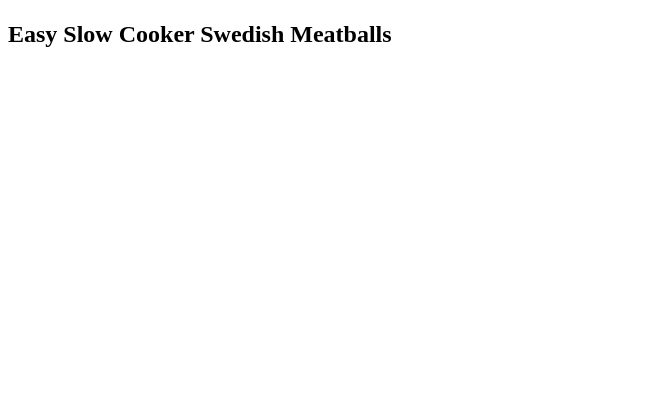
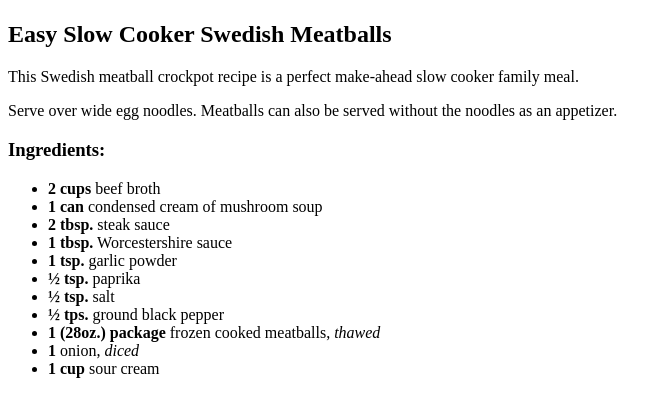
Before and after one commit to kignhtkign/odin-recipes, a plain HTML site: page recipes/swedish-meatballs.html in a window 1280 px wide. Shown: the part 315-732 px from the top of the page, without its empty margins (0-672 px from the left). Drawn offline with Linux system fonts and the light colour scheme.

Commit message:
Add description and ingredients

```diff
--- a/recipes/swedish-meatballs.html
+++ b/recipes/swedish-meatballs.html
@@ -9,5 +9,21 @@
         <h1>Swedish Meatballs</h1>
         <img src="https://www.allrecipes.com/thmb/31PbC0vJi_xQe4oZzWlhTdbrWIs=/1500x0/filters:no_upscale():max_bytes(150000):strip_icc():format(webp)/9242614-b9f851dd319a4198876f54f712055cbc.jpg" rel="noopener noreferrer" alt="Swedish Meatballs" width="310">
         <h2>Easy Slow Cooker Swedish Meatballs</h2>
+        <p>This Swedish meatball crockpot recipe is a perfect make-ahead slow cooker family meal.</p>
+        <p>Serve over wide egg noodles. Meatballs can also be served without the noodles as an appetizer.</p>
+        <h3>Ingredients:</h3>
+        <ul>
+            <li><strong>2 cups</strong> beef broth</li>
+            <li><strong>1 can</strong> condensed cream of mushroom soup</li>
+            <li><strong>2 tbsp.</strong> steak sauce</li>
+            <li><strong>1 tbsp.</strong> Worcestershire sauce</li>
+            <li><strong>1 tsp.</strong> garlic powder</li>
+            <li><strong>½ tsp.</strong> paprika</li>
+            <li><strong>½ tsp.</strong> salt</li>
+            <li><strong>½ tps.</strong> ground black pepper</li>
+            <li><strong>1 (28oz.) package</strong> frozen cooked meatballs, <em>thawed</em></li>
+            <li><strong>1</strong> onion, <em>diced</em></li>
+            <li><strong>1 cup</strong> sour cream</li>
+        </ul>
     </body>
 </html>
```
